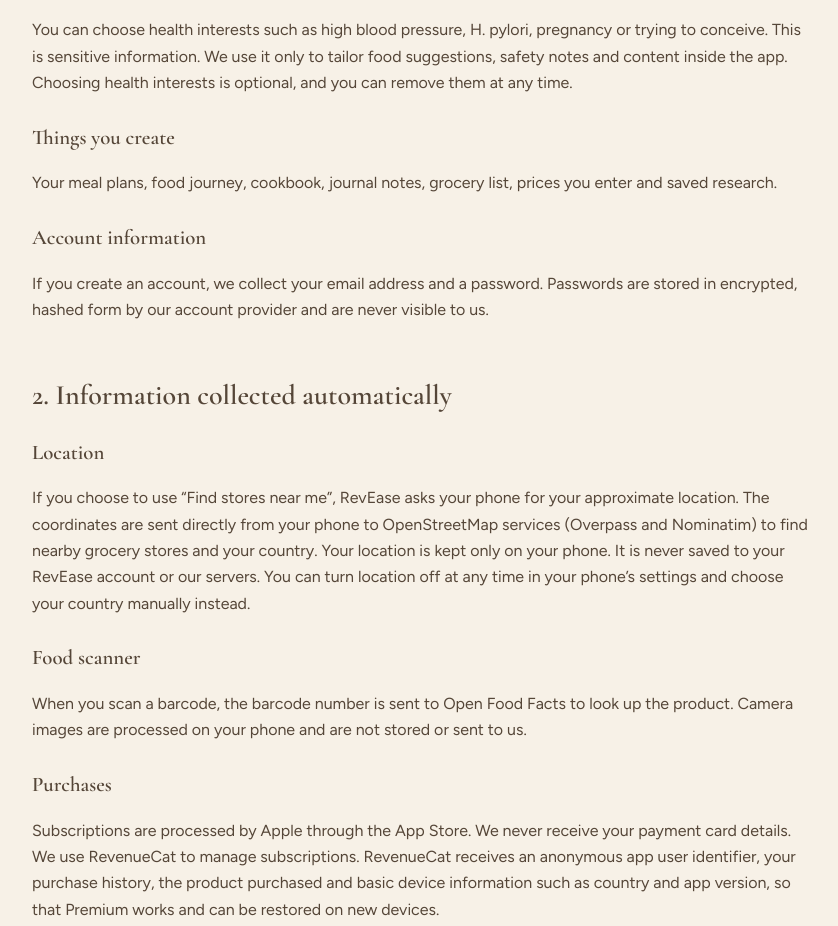
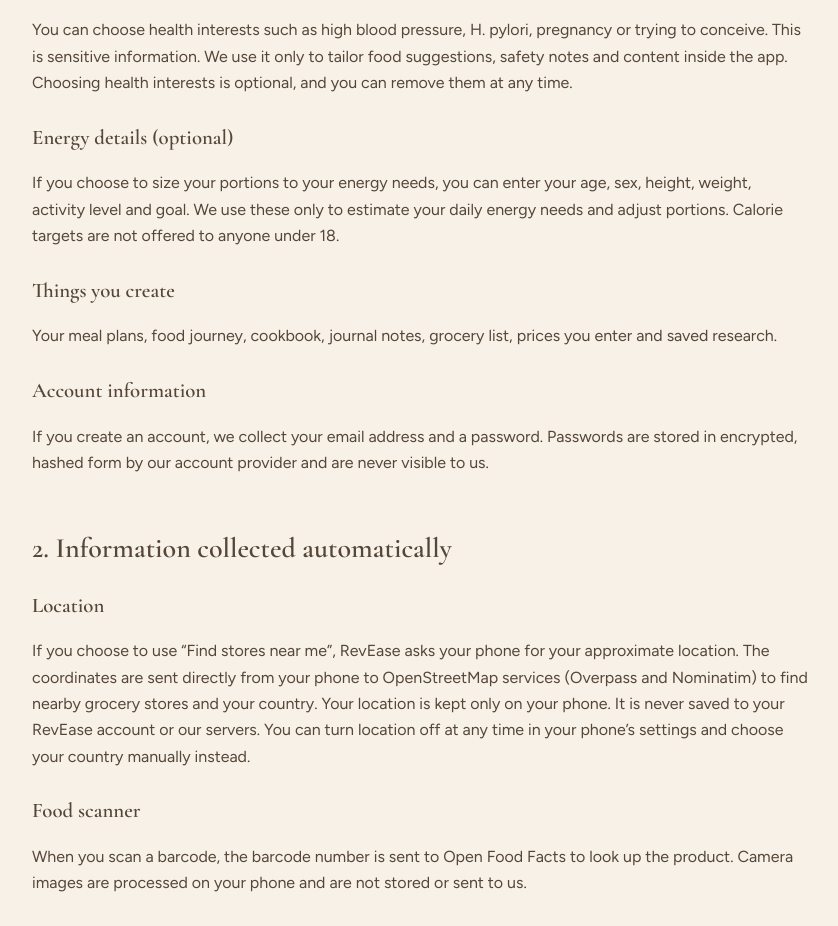
Before and after one commit to 369evoke/revease, a plain HTML site: page privacy.html in a window 1280 px wide. Shown: the part 832-1758 px from the top of the page, without its empty margins (220-1058 px from the left). Drawn offline with nearby package versions, Linux system fonts and the light colour scheme.

Commit message:
Add files via upload

```diff
--- a/privacy.html
+++ b/privacy.html
@@ -27,6 +27,7 @@ table{border-collapse:collapse;width:100%;font-size:.95rem}td,th{border-bottom:1
 <h2>1. Information you give us</h2>
 <h3>Profile and preferences</h3><p>When you set up RevEase you can tell us your dietary lifestyle, allergies and intolerances, foods you avoid, foods you love, meal times, household size, budget, currency, measurement units and preferred stores. We use this to build your meal plans and grocery lists.</p>
 <h3>Health interests</h3><p>You can choose health interests such as high blood pressure, H. pylori, pregnancy or trying to conceive. This is sensitive information. We use it only to tailor food suggestions, safety notes and content inside the app. Choosing health interests is optional, and you can remove them at any time.</p>
+<h3>Energy details (optional)</h3><p>If you choose to size your portions to your energy needs, you can enter your age, sex, height, weight, activity level and goal. We use these only to estimate your daily energy needs and adjust portions. Calorie targets are not offered to anyone under 18.</p>
 <h3>Things you create</h3><p>Your meal plans, food journey, cookbook, journal notes, grocery list, prices you enter and saved research.</p>
 <h3>Account information</h3><p>If you create an account, we collect your email address and a password. Passwords are stored in encrypted, hashed form by our account provider and are never visible to us.</p>
 
```
